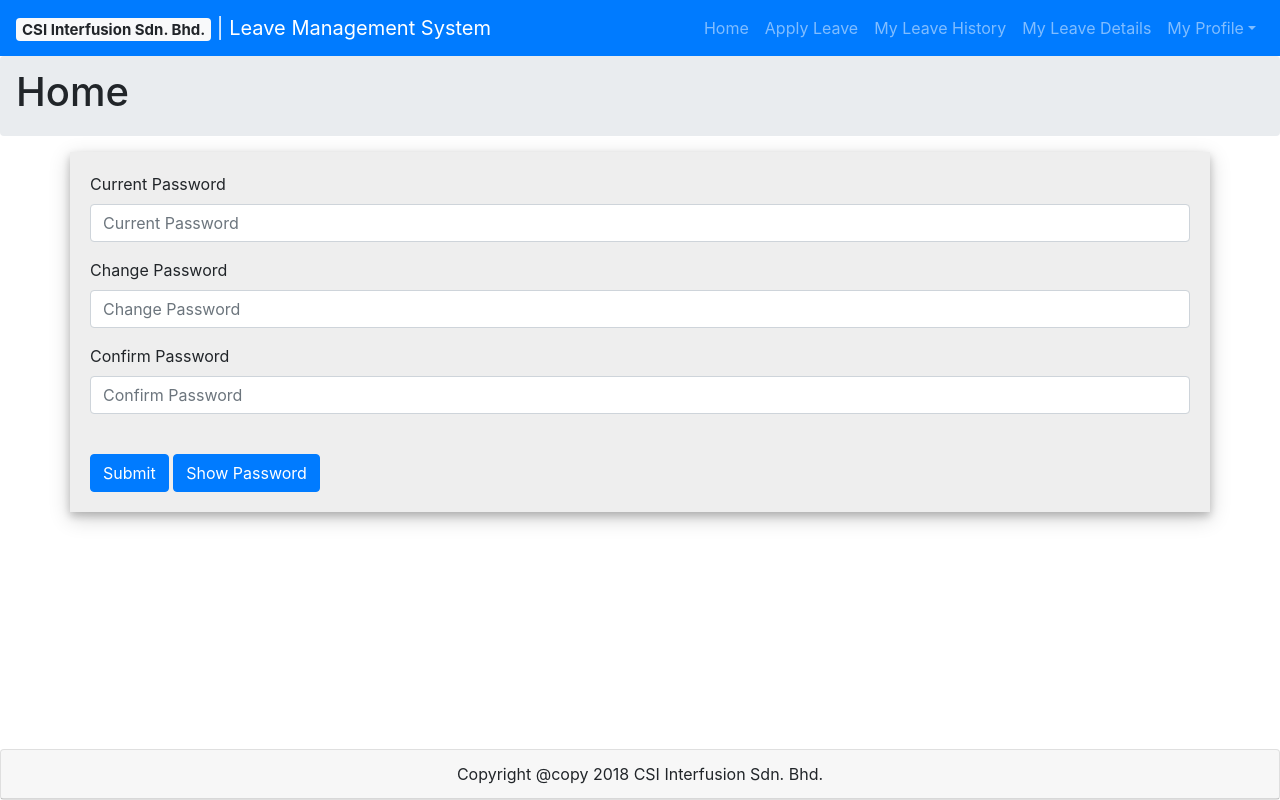
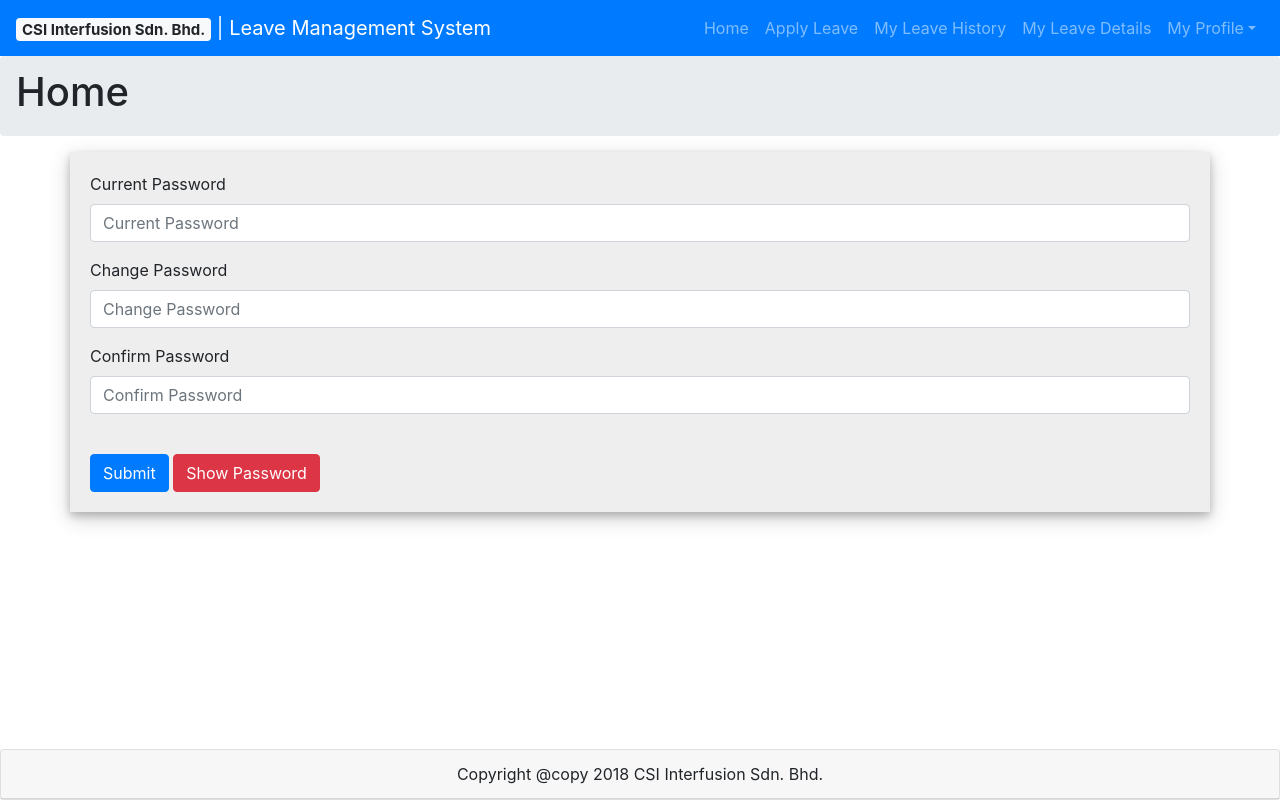
Before and after one commit to jameacle09/csileavemanagementsystem, a React (Create React App) app in the folder leavemanagement/: page /changepassword in a window 1280 px wide. Built offline with nearby package versions, Linux system fonts and the light colour scheme.

Commit message:
Change color of button for Show Password

```diff
--- a/leavemanagement/src/staffprofile/ChangePassword.js
+++ b/leavemanagement/src/staffprofile/ChangePassword.js
@@ -25,7 +25,7 @@ class ChangePassword extends Component {
                     </FormGroup>
                     <br />
                     <Button color="primary">Submit</Button><span>  </span>
-                    <Button color="primary">Show Password</Button>
+                    <Button color="danger">Show Password</Button>
                 </Form>
             </div>
         );
```
